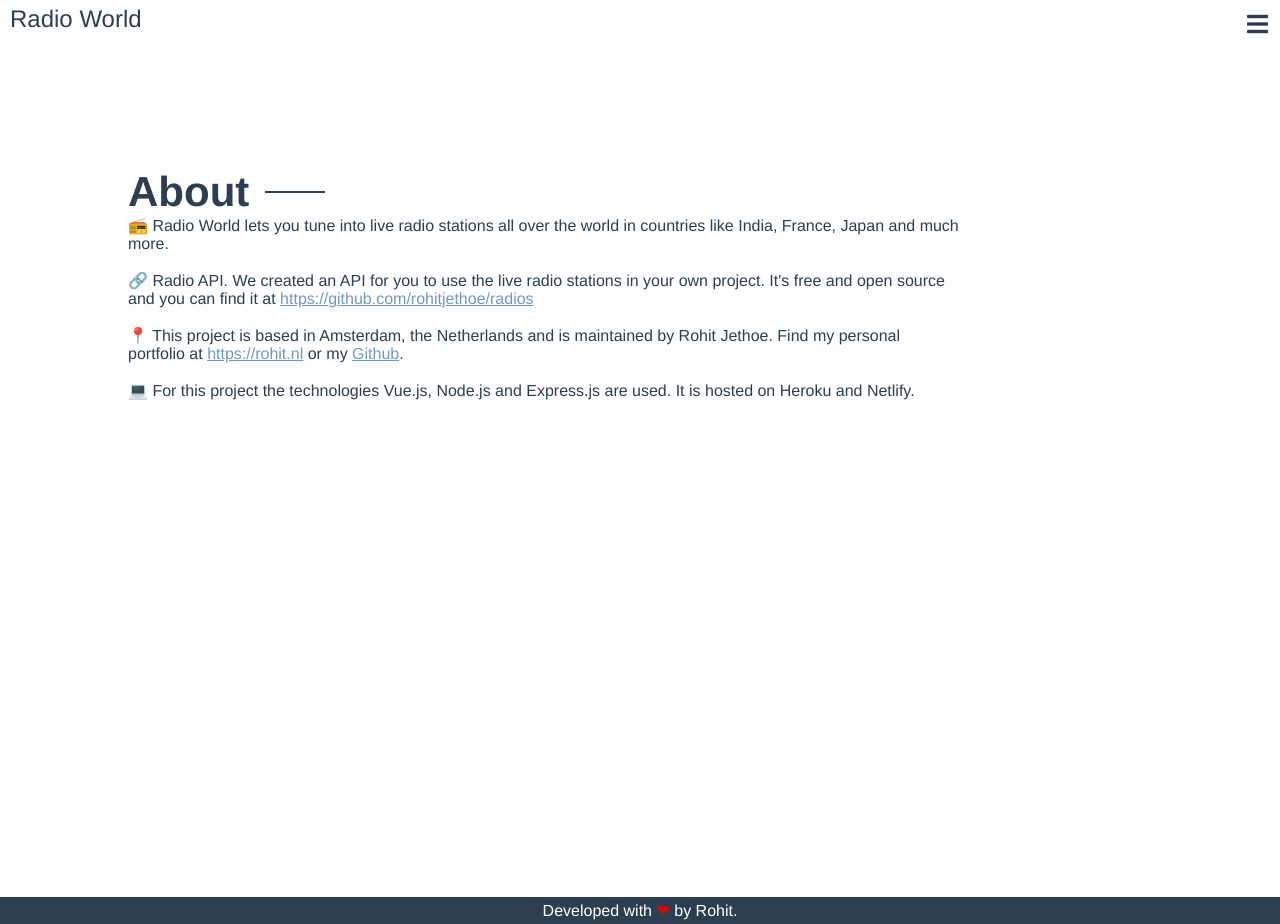
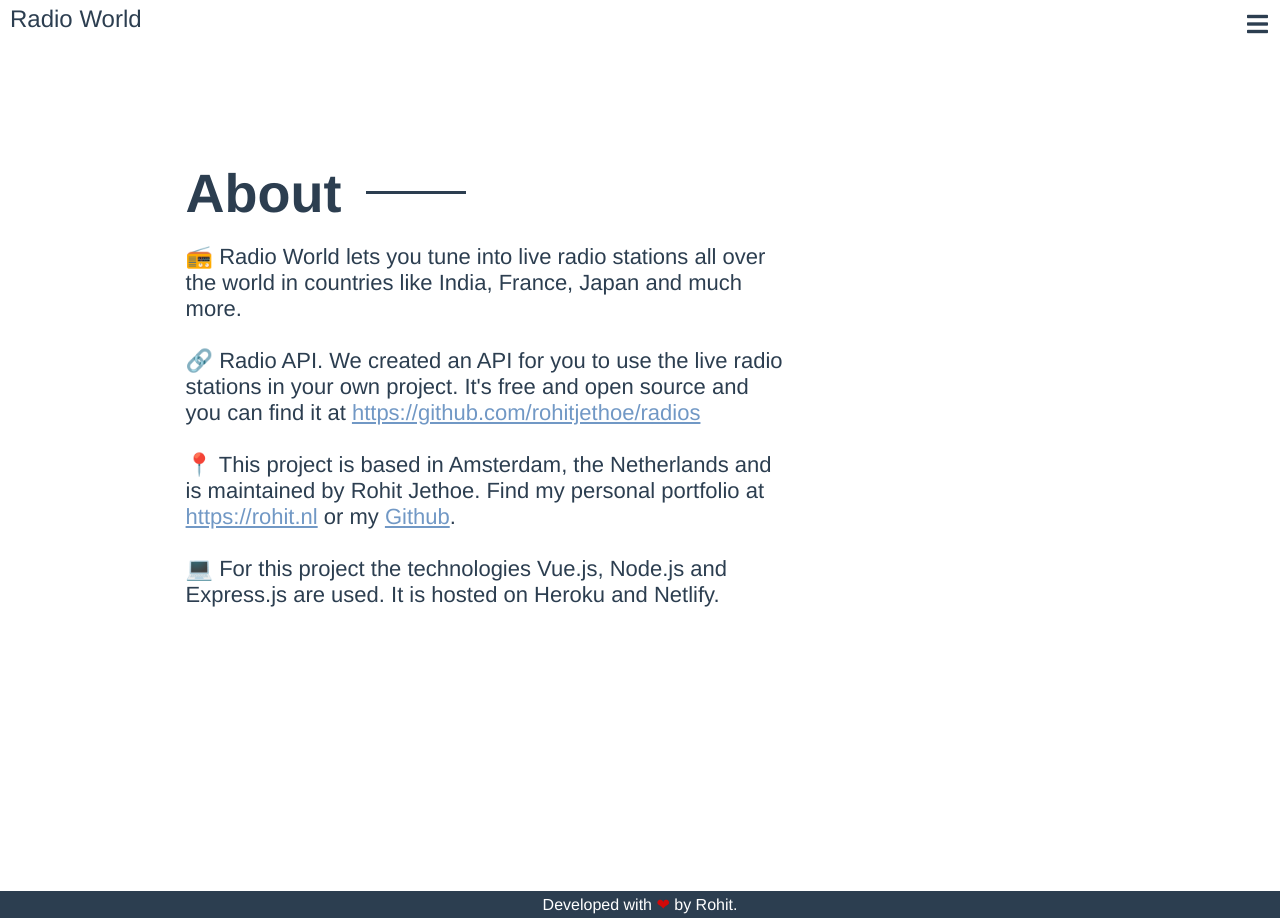
Before and after one commit to rohitjethoe/radios, a Vue app in the folder client/: page /about in a window 1280 px wide. Built offline with nearby package versions, Linux system fonts and the light colour scheme.

Commit message:
Added responsive queries.

```diff
--- a/client/src/views/About.vue
+++ b/client/src/views/About.vue
@@ -79,4 +79,54 @@ export default {
 a:link, a:visited {
   color: #7198c5;
 }
+
+@media only screen and (min-width: 650px) {
+  .container .title {
+    font-size: 48px;
+  }
+
+  .container .title .rect {
+    width: 100px;
+    margin: 0px 24px;
+  }
+
+  .content {
+    font-size: 20px;
+  }
+}
+
+@media only screen and (min-width: 850px) {
+    .container .title {
+    font-size: 50px;
+  }
+
+  .container .title .rect {
+    width: 100px;
+    margin: 0px 24px;
+  }
+
+  .content {
+    font-size: 22px;
+  }
+}
+
+@media only screen and (min-width: 990px) {
+  .content {
+    width: 600px;
+  }
+
+  .container {
+    margin-left: 5%;
+  }
+
+  .container .title {
+    font-size: 54px;
+    margin-bottom: 20px;
+  }
+
+  .container .title .rect {
+    width: 100px;
+    margin: 0px 24px;
+  }
+}
 </style>
```
